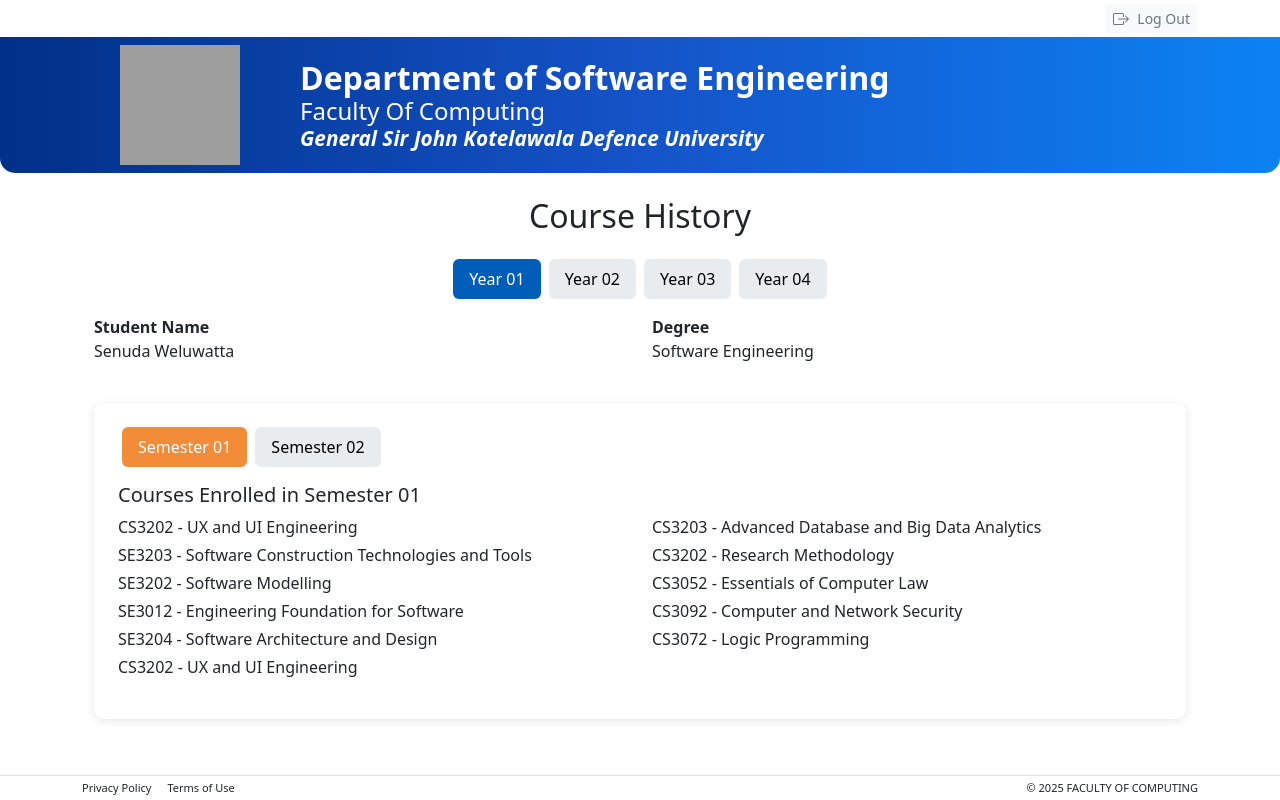
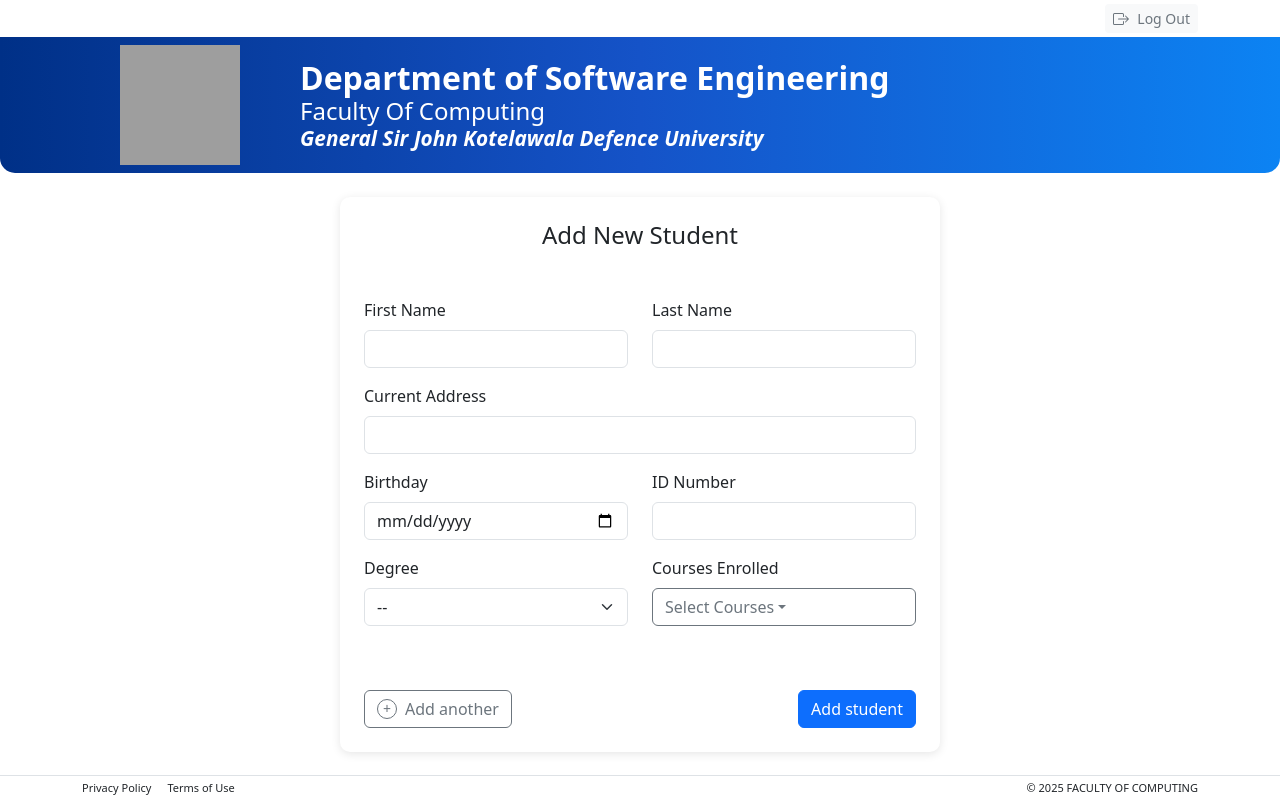
Before and after one commit to SkWeli/Student-Management-System-SMS-, a React (Create React App) app: page / in a window 1280 px wide. Built offline with nearby package versions, Linux system fonts and the light colour scheme; grey boxes are pictures that could not be loaded.

Commit message:
addNewStudent Page 80% completed

```diff
--- a/src/App.jsx
+++ b/src/App.jsx
@@ -9,7 +9,7 @@
       <Header/>
       <div className="container">
 
-      <CourseHistory/>
+      <AddNewStudent/>
       </div>
       <Footer/>
     </div>
--- a/src/containers/addNewStudents/AddNewStudent.jsx
+++ b/src/containers/addNewStudents/AddNewStudent.jsx
@@ -1,7 +1,25 @@
-import React from "react";
-import { Container, Form, Button } from 'react-bootstrap';
+import React, { useState } from 'react';
+import { Container, Form, Button, Dropdown } from 'react-bootstrap';
 
 const AddNewStudent = () => {
+  const [selectedCourses, setSelectedCourses] = useState([]);
+  const courses = [
+          'CS3202 - UX and UI Engineering',
+          'SE3203 - Software Construction Technologies and Tools',
+          'SE3202 - Software Modelling',
+          'SE3012 - Engineering Foundation for Software',
+          'SE3204 - Software Architecture and Design',
+          'CS3202 - UX and UI Engineering',
+        ];
+
+  const handleCourseToggle = (course) => {
+    if (selectedCourses.includes(course)) {
+      setSelectedCourses(selectedCourses.filter((c) => c !== course));
+    } else {
+      setSelectedCourses([...selectedCourses, course]);
+    }
+  };
+
   return (
     <Container
       className="mt-4 p-4"
@@ -10,9 +28,13 @@
         borderRadius: '10px',
         boxShadow: '0 2px 10px rgba(0, 0, 0, 0.1)',
         maxWidth: '600px',
+        marginLeft: 'auto',
+        marginRight: 'auto',
       }}
     >
-      <h2 className="text-center mb-4">Add New Students</h2>
+      <h2 className="text-center mb-5" style={{ fontSize: '1.5rem' }}>
+        Add New Student
+      </h2>
       <Form>
         <div className="row">
           <div className="col-md-6 mb-3">
@@ -69,19 +91,54 @@
           <div className="col-md-6 mb-3">
             <Form.Group controlId="coursesEnrolled">
               <Form.Label>Courses Enrolled</Form.Label>
-              <Form.Select>
-                <option value="">--</option>
-                <option value="Course 1">Course 1</option>
-                <option value="Course 2">Course 2</option>
-                <option value="Course 3">Course 3</option>
-              </Form.Select>
+              <Dropdown>
+                <Dropdown.Toggle
+                  variant="outline-secondary"
+                  id="dropdown-courses"
+                  style={{ width: '100%', textAlign: 'left' }}
+                >
+                  Select Courses
+                </Dropdown.Toggle>
+                <Dropdown.Menu style={{ width: '100%' }}>
+                  {courses.map((course) => (
+                    <Dropdown.Item
+                      key={course}
+                      as="label"
+                      className="d-flex align-items-center"
+                      onClick={(e) => e.preventDefault()}
+                    >
+                      <Form.Check
+                        type="checkbox"
+                        checked={selectedCourses.includes(course)}
+                        onChange={() => handleCourseToggle(course)}
+                        label={course}
+                        className="me-2"
+                      />
+                    </Dropdown.Item>
+                  ))}
+                </Dropdown.Menu>
+              </Dropdown>
             </Form.Group>
           </div>
         </div>
 
-        <div className="d-flex justify-content-between mt-4">
+        <div className="d-flex justify-content-between mt-5">
           <Button variant="outline-secondary" className="d-flex align-items-center">
-            <i className="bi bi-plus-circle me-2"></i>
+            <span
+              className="me-2"
+              style={{
+                display: 'inline-flex',
+                alignItems: 'center',
+                justifyContent: 'center',
+                width: '20px',
+                height: '20px',
+                border: '1px solid #6c757d',
+                borderRadius: '50%',
+                fontSize: '14px',
+              }}
+            >
+              +
+            </span>
             Add another
           </Button>
           <Button variant="primary" type="submit">
@@ -91,6 +148,6 @@
       </Form>
     </Container>
   );
-}
+};
 
 export default AddNewStudent;
```
